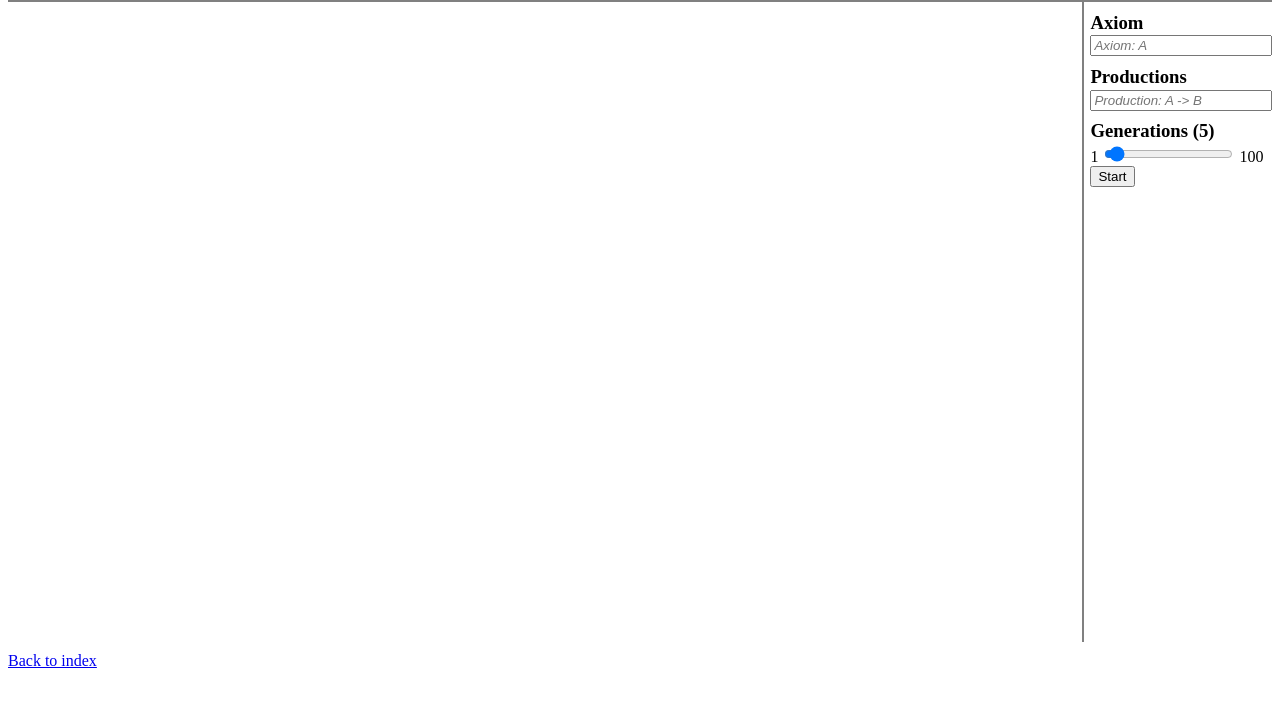
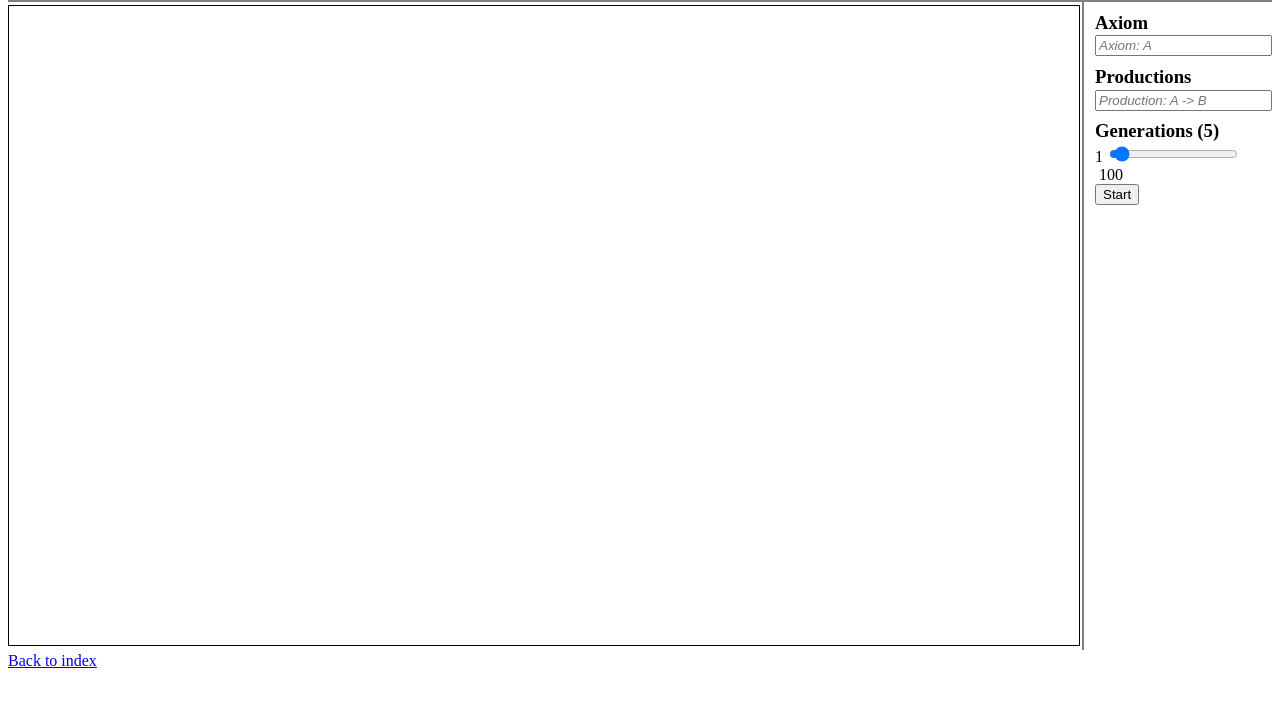
Before and after one commit to csammis/lsystem, a plain HTML site: page index.html in a window 1280 px wide. Shown: the part 56-760 px from the top of the page. Drawn offline with nearby package versions, Linux system fonts and the light colour scheme.

Commit message:
Added a rendering canvas. Now to actually render something...

```diff
--- a/index.html
+++ b/index.html
@@ -13,7 +13,9 @@
 <body>
 <h1>L-Systems</h1>
 <div id="main">
-    <div id="render"></div>
+    <div id="displayarea">
+        <canvas id="rendering" width="100" height="100"></canvas>
+    </div>
     <div id="control">
         <h3>Axiom</h3>
         <div id="axiomentry">
@@ -26,10 +28,10 @@
         <div id="productions"></div>
         <h3 id="generationValue">Generations</h3>
         <div id="genentry">
-            1&nbsp;<input type="range" id="generations" min="1" max="100"></input>&nbsp;100
+            1&nbsp;<input type="range" id="generations" min="1" max="100" />&nbsp;100
         </div>
         <div id="startentry">
-            <input type="button" id="start" value="Start"></input>
+            <input type="button" id="start" value="Start" />
         </div>
     </div>
 </div>
--- a/main.css
+++ b/main.css
@@ -9,12 +9,18 @@ h1, h2, h3
     border-top:solid 2px gray;
 }
 
-#render
+#displayarea
 {
     float:left;
     width:85%;
     border-right:solid 2px gray;
     min-height:40em;
+    padding-top:0.2em;
+}
+
+#rendering
+{
+    border:solid 1px black;
 }
 
 .wordwrap {
@@ -27,9 +33,8 @@ h1, h2, h3
 
 #control
 {
-    margin-left:85%;
+    margin-left:86%;
     min-height:40em;
-    padding-left:0.5em;
     padding-right:0.5em;
 }
 
--- a/src/main.js
+++ b/src/main.js
@@ -14,6 +14,19 @@
     };
 
     $(function() {
+        resizeCanvas();
+        bindControls();
+    });
+
+    var resizeCanvas = function() {
+        // Size the canvas to the display area
+        var canvas = document.getElementById("rendering");
+        var displayArea = document.getElementById("displayarea");
+        canvas.width = displayArea.clientWidth - 4;
+        canvas.height = displayArea.clientHeight - 4;
+    };
+
+    var bindControls = function() {
         // Pressing "Enter" on the new production entry adds the production to the system
         $("#newprod").keypress(function(e) {
             if (e.which == 13) {
@@ -48,7 +61,6 @@
                 $("#render").empty().append($("<span>").addClass("wordwrap").text(lSystem.runGenerations(generationCount)));
             }
         });
-    });
-
+    };
 
 })();
```
